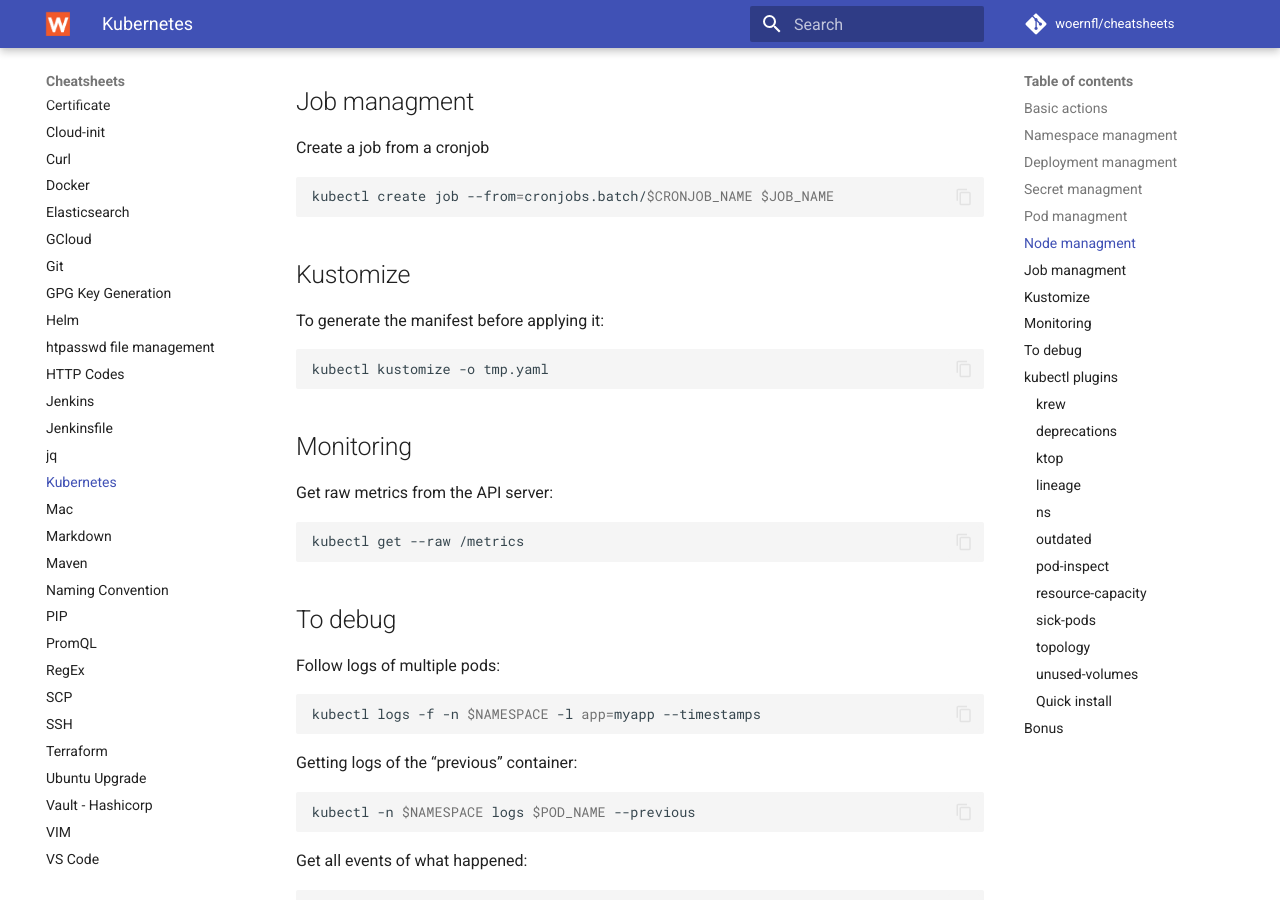
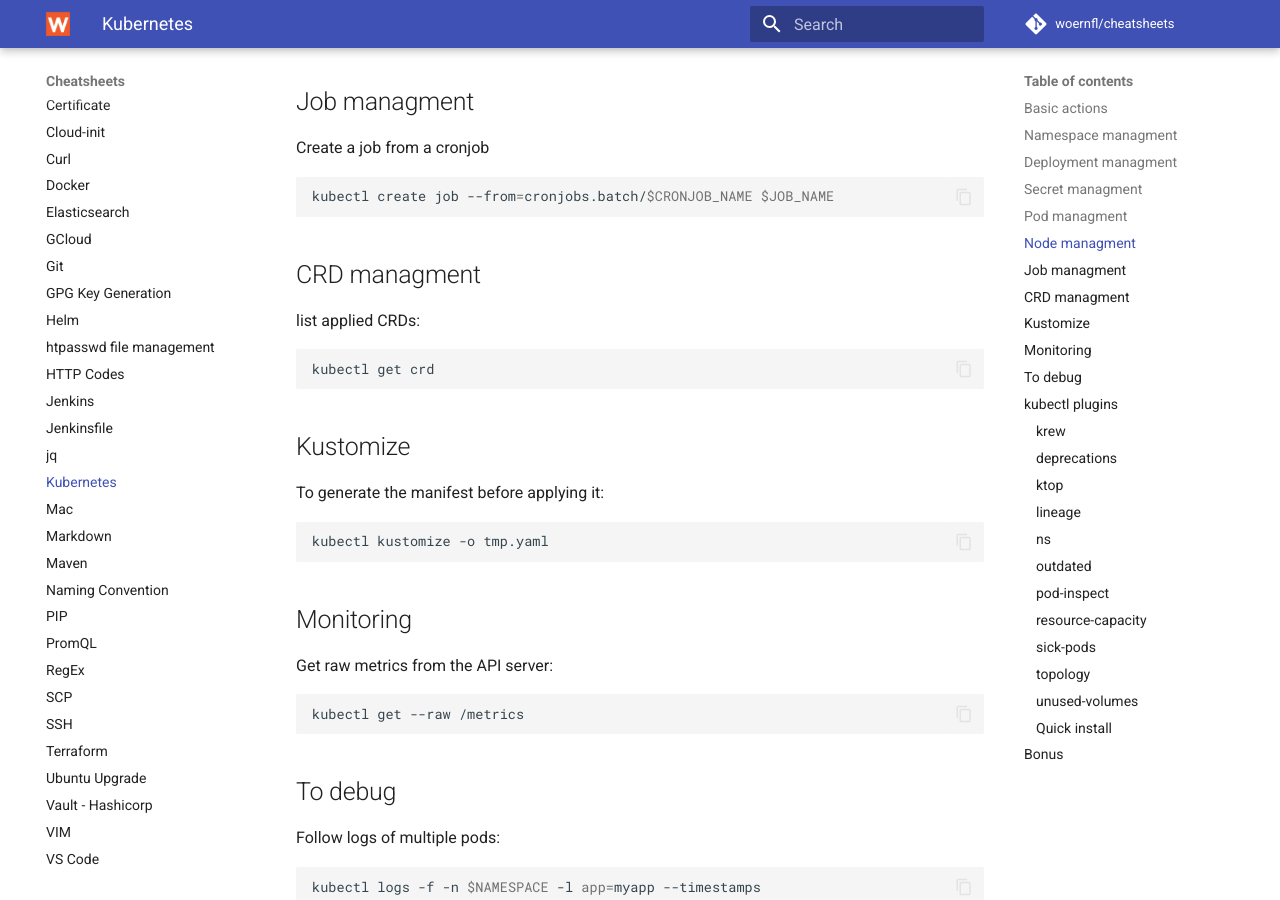
Before and after one commit to woernfl/cheatsheets, an MkDocs documentation site: the page built from docs/kubernetes.md, in a window 1280 px wide and 900 px high, scrolled down 2791 px. Built offline with MkDocs 1.6.1 and Material for MkDocs 9.7.7, drawn with Linux system fonts in a browser that asks for light colours; comment, search, counter and statistics services are not loaded.

Commit message:
Update kubernetes.md

````diff
--- a/docs/kubernetes.md
+++ b/docs/kubernetes.md
@@ -156,6 +156,14 @@
 
 ```bash
 kubectl create job --from=cronjobs.batch/$CRONJOB_NAME $JOB_NAME
+```
+
+## CRD managment
+
+list applied CRDs:
+
+```bash
+kubectl get crd
 ```
 
 ## Kustomize
````
